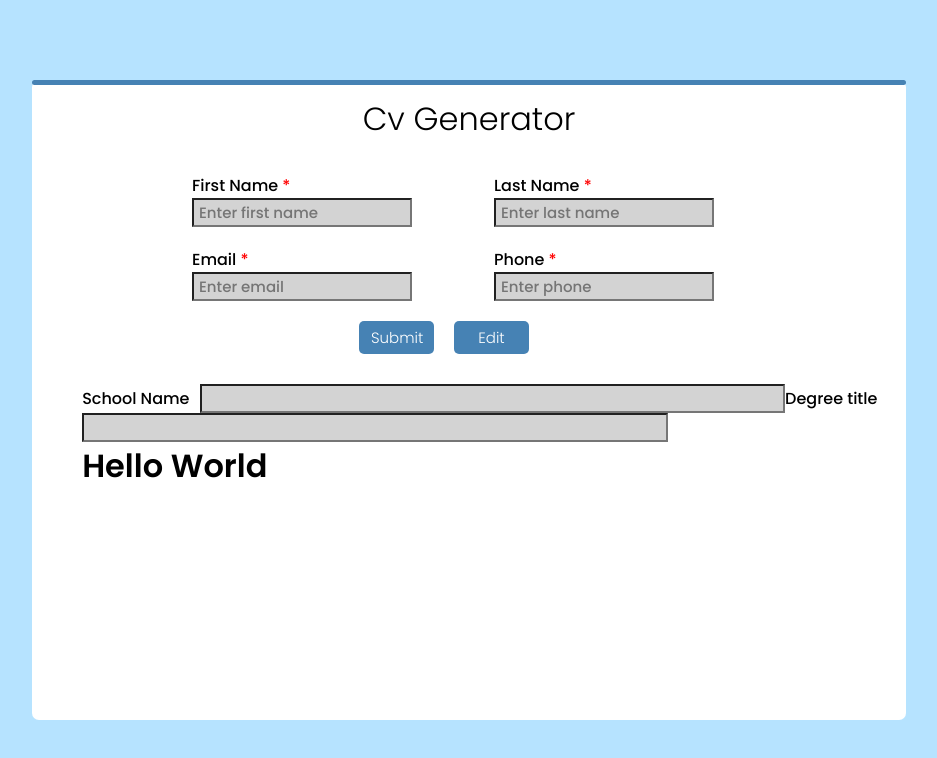
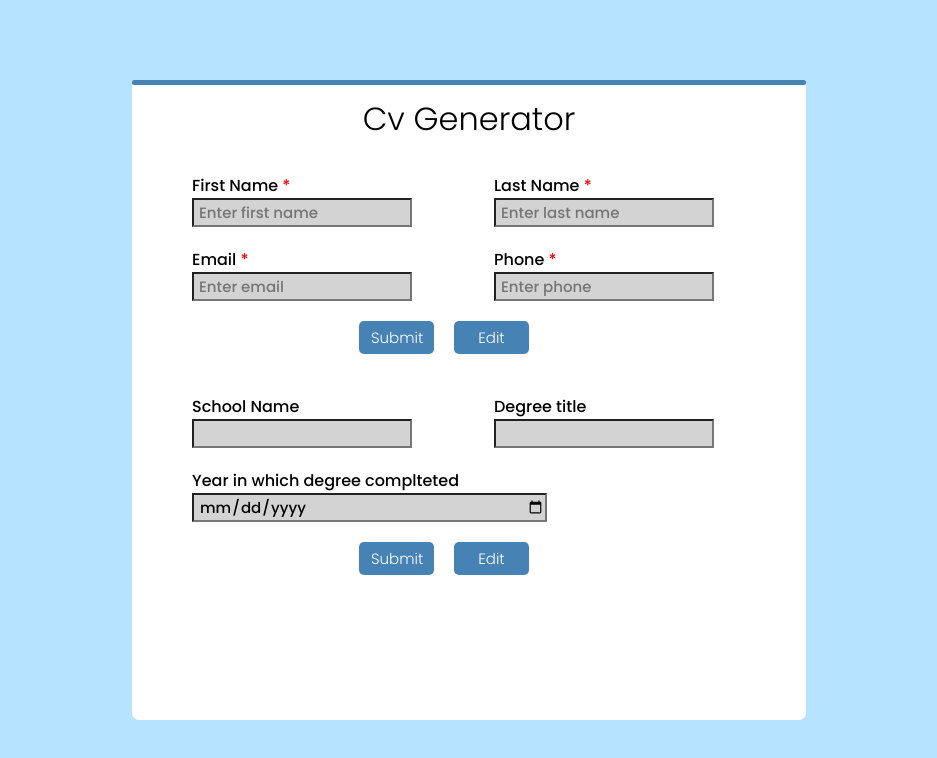
Before and after one commit to MubashirWaheed/CV-Appliaction, a React (Create React App) app: page / in a window 1280 px wide. Shown: the top 758 px of the page, without its empty margins (171-1108 px from the left). Built offline with nearby package versions, Linux system fonts and the light colour scheme.

Commit message:
completed education

```diff
--- a/package.json
+++ b/package.json
@@ -7,7 +7,6 @@
     "@fortawesome/free-solid-svg-icons": "^5.15.4",
     "@fortawesome/react-fontawesome": "^0.1.16",
     "@testing-library/react": "^11.2.7",
-    "@testing-library/user-event": "^12.8.3",
     "react": "^17.0.2",
     "react-dom": "^17.0.2",
     "react-scripts": "4.0.3",
--- a/src/components/Education.js
+++ b/src/components/Education.js
@@ -1,5 +1,6 @@
 import React, {Component} from "react";
-import "../styles/education.module.css"
+import educationStyles from "../styles/education.module.css"
+import generalInfo from "../styles/generalInfo.module.css"
 class Education extends Component{
     constructor(props){
         super(props)
@@ -7,21 +8,27 @@ class Education extends Component{
     }
 
     render(){
-        // require("../styles/education.module.css");
         return(
             <form action="#">
-                <div>
-                    <div className="row">
-                    {/* <div className={styles.row}> */}
+                <div className={educationStyles.row}>
+                    <div className={`${educationStyles['flex-ver']}`}>
                         <label htmlFor="school-name">School Name</label>
                         <input type="text" name="school" id="school-name" />
-                        <label htmlFor="">Degree title</label>
-                        <input type="text" />
-
+                    </div>
+                    <div className={`${educationStyles['flex-ver']}`}>
+                        <label htmlFor="title">Degree title</label>
+                        <input type="text" name="title" id="title" />
                     </div>
                 </div>
-                <div>
-                    <h1>Hello World</h1>
+                <div className={educationStyles.row}>
+                    <div>
+                        <label htmlFor="year-complete">Year in which degree complteted</label>
+                        <input type="date" name="year-complete" id="complteDate" className={educationStyles.completeDate} />
+                    </div>
+                </div>
+                <div className={`${generalInfo['general-submit-btn']}`}>
+                    <button className={generalInfo.btn}  type="submit">Submit</button>
+                    <button className={generalInfo.btn}>Edit</button>
                 </div>
             </form>
         )
--- a/src/components/GeneralInfo.js
+++ b/src/components/GeneralInfo.js
@@ -27,10 +27,8 @@ class GeneralInfo extends Component{
                         <label htmlFor="last-name">Last Name <span className={generalInfo.red}>*</span></label>
                         <input type="text" name="last-name" id="last-name" placeholder="Enter last name" autoComplete="off" required/>
                     </div>
-
                 </div>
                 <div className={`${generalInfo.row} ${generalInfo.flex}`}>
-                    {/* ${generalInfo.email} */}
                     <div className={`${generalInfo['flex-ver']}`} >
                         <label htmlFor="name">Email <span className={generalInfo.red}>*</span></label>
                         <input type="email" name="email" id="email-input" placeholder="Enter email" spellCheck="false" autoComplete="off" required  />
--- a/src/styles/education.module.css
+++ b/src/styles/education.module.css
@@ -1,4 +1,4 @@
-/* input {
+input {
   background-color: #d3d3d3;
   height: 25px;
   font-family: "poppins", sans-serif;
@@ -6,8 +6,22 @@
   width: 70%;
   display: inline-block;
   padding-left: 5px;
-} */
+}
 
-/* h1 {
-  color: rebeccapurple;
-} */
+form {
+  display: flex;
+  flex-direction: column;
+  margin: 20px 0px 0px 20px;
+  padding-left: 30px;
+}
+.row {
+  display: flex;
+  margin: 10px;
+}
+.flex-ver {
+  display: flex;
+  flex-direction: column;
+}
+.completeDate {
+  width: 80%;
+}
```
